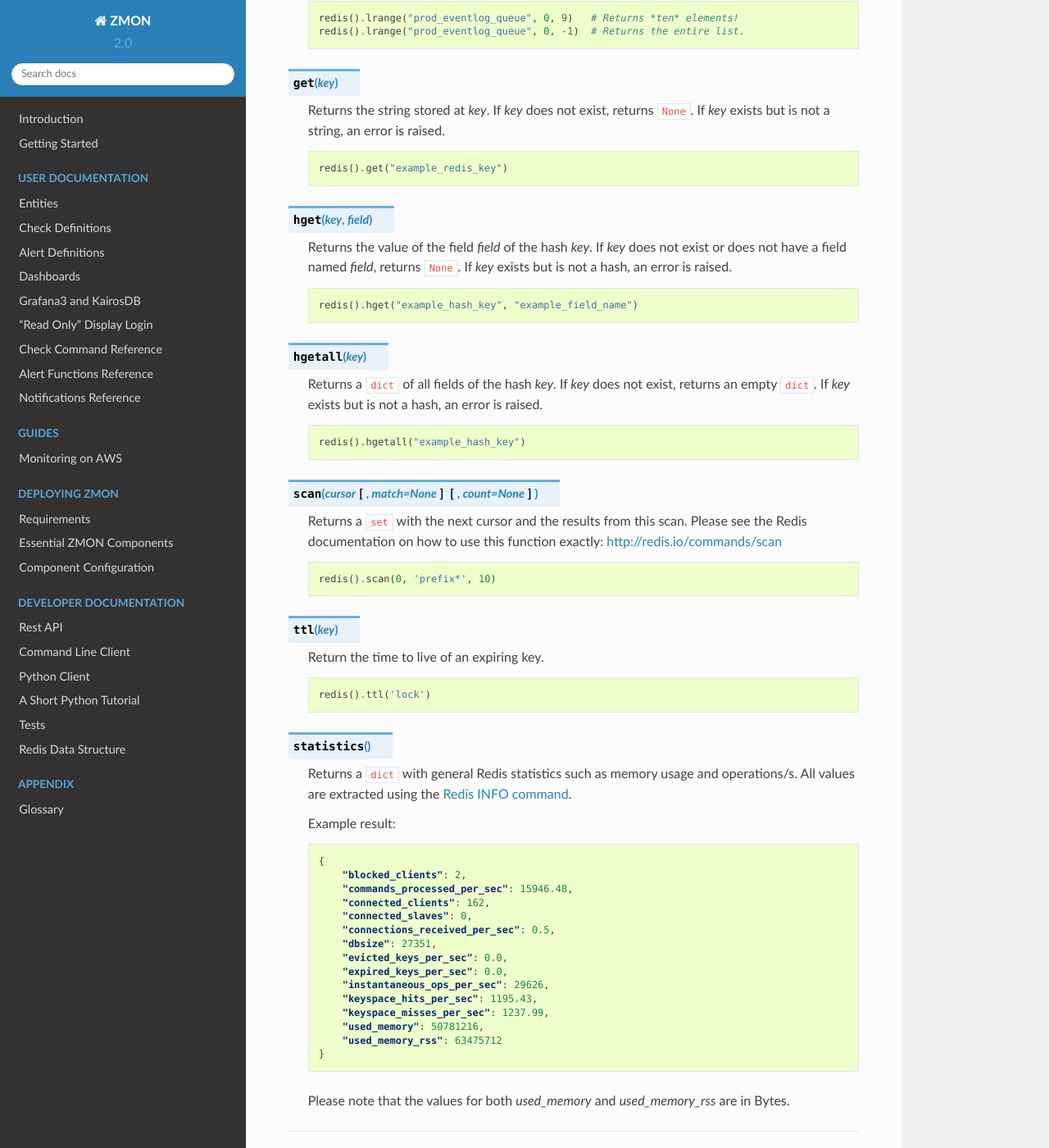
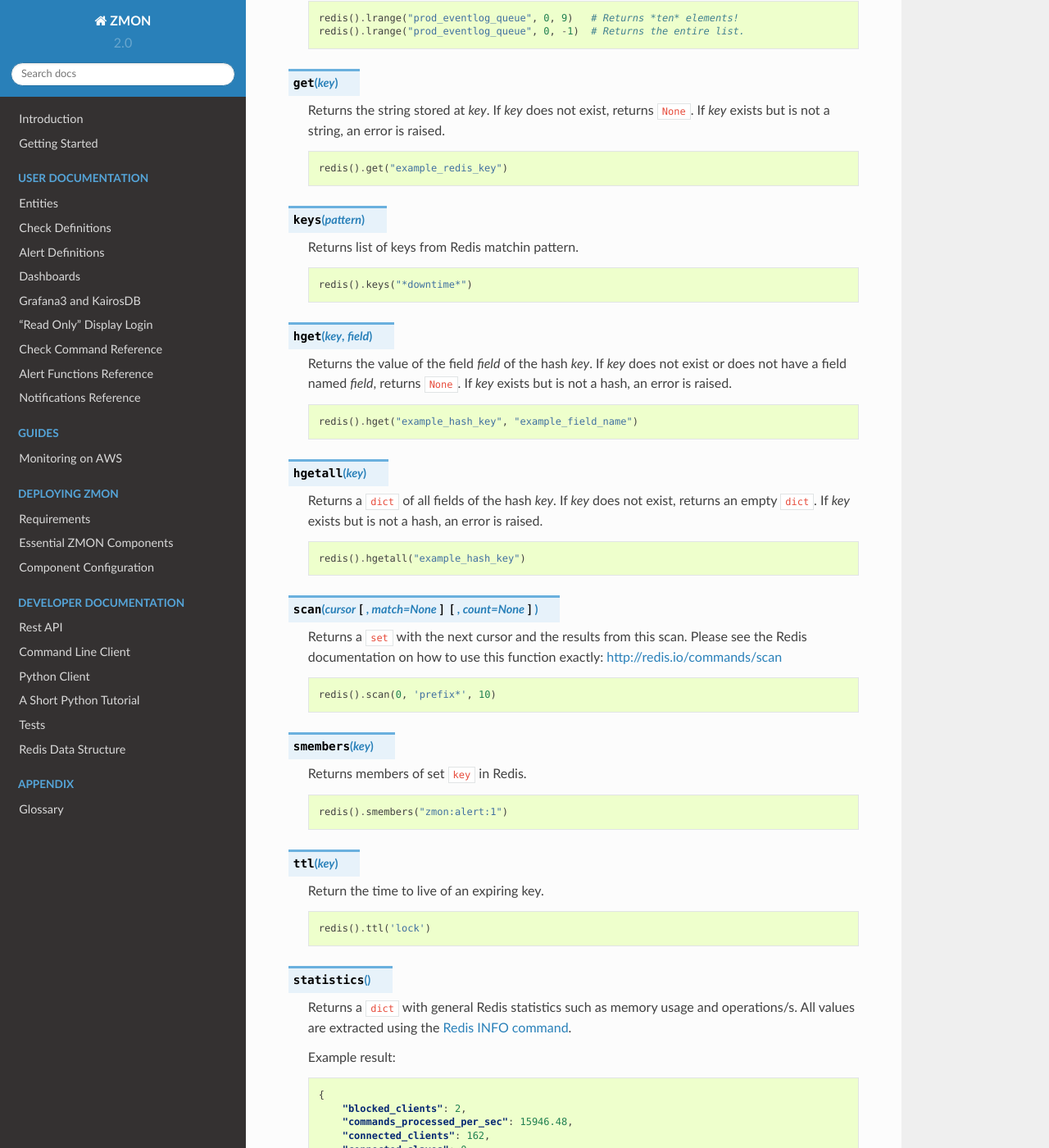
Before and after one commit to zalando-zmon/zmon-docs, a Sphinx documentation site: the page built from docs/user/check-ref/redis_wrapper.rst, in a window 1280 px wide and 1400 px high, scrolled down 1041 px. Shown: the whole window at 82% size. Built offline with Sphinx 7.4.7 and the Read the Docs theme 2.0.0, drawn with Linux system fonts in a browser that asks for light colours.

Commit message:
Added Redis functions

```diff
--- a/docs/user/check-ref/redis_wrapper.rst
+++ b/docs/user/check-ref/redis_wrapper.rst
@@ -64,6 +64,15 @@ The object returned by the :py:func:`redis` function provides the following meth
         redis().get("example_redis_key")
 
 
+.. py:method:: keys(pattern)
+
+    Returns list of keys from Redis matchin pattern.
+
+    ::
+
+        redis().keys("*downtime*")
+
+
 .. py:method:: hget(key, field)
 
     Returns the value of the field `field` of the hash `key`. If `key` does not exist or does not have
@@ -92,6 +101,15 @@ The object returned by the :py:func:`redis` function provides the following meth
     ::
 
         redis().scan(0, 'prefix*', 10)
+
+
+.. py:method:: smembers(key)
+
+    Returns members of set ``key`` in Redis.
+
+    ::
+
+        redis().smembers("zmon:alert:1")
 
 
 .. py:method:: ttl(key)
```
